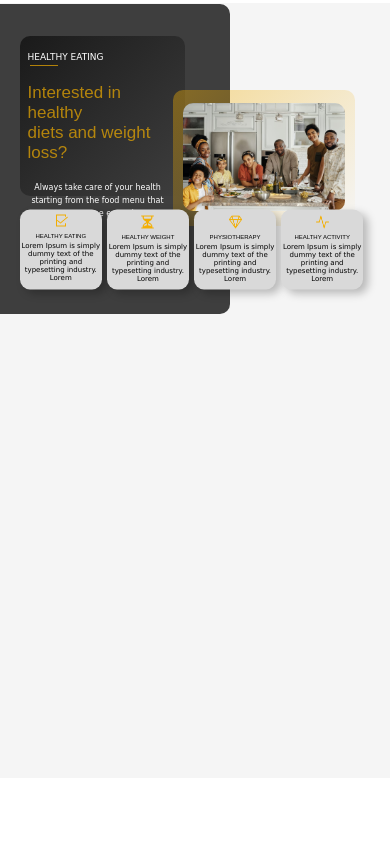
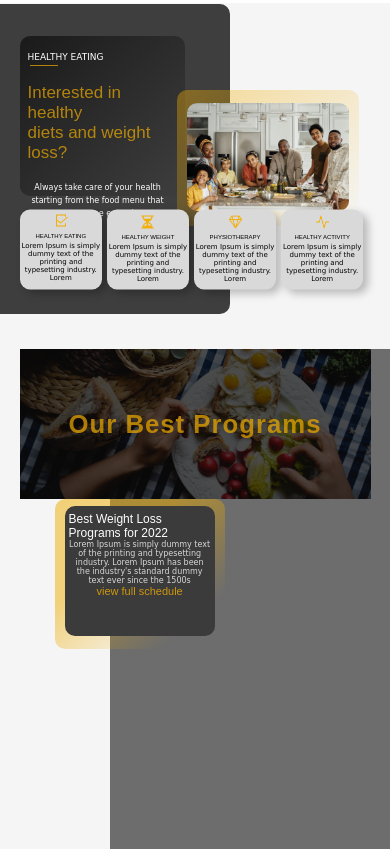
Before and after one commit to JerryJeager/Manna-landing-page, a plain HTML site: page index.html in a window 390 px wide. Shown: the part 66-915 px from the top of the page. Before the commit the page ends 844 px from the top, so only its background shows below. Drawn offline with Linux system fonts and the light colour scheme; a web font is replaced by a local one.

Commit message:
testing phone layout of best programs section

```diff
--- a/index.html
+++ b/index.html
@@ -125,6 +125,30 @@
                 </div>
             </div>
         </section>
+        <section id="Our-best-programs-section">
+            <div class="Our-best-programs">
+                <div class="best-programs-contents">
+                    <div class="best-programs-img">
+                        <h3>Our Best Programs</h3>
+                    </div>
+                </div>
+                <div class="weight-loss-container">
+                    <div class="weight-loss">
+                        <div class="weight-loss-card-bg">
+                            <div class="weight-loss-card">
+                                <h2>Best Weight Loss Programs for 2022</h2>
+                                <p>Lorem Ipsum is simply dummy text of the printing and typesetting industry. Lorem Ipsum has been the industry's standard
+                                dummy text ever since the 1500s</p>
+                                <div class="full-schedule">
+                                    <button>view full schedule</button>
+                                </div>
+                            </div>
+                        </div>
+                        <div class="weight-loss-plan"></div>
+                    </div>
+                </div>
+            </div>
+        </section>
     </main>
     <script src="script.js"></script>
 </body>
--- a/styles.css
+++ b/styles.css
@@ -6,10 +6,8 @@
 }
 html, body{
     scroll-behavior: smooth;
+    background-color: #f5f5f5;
     /* scroll-padding-top: var(--scroll-padding, 90px); */
-}
-body{
-    scroll-padding-top: var(--scroll-padding, 150px);
 }
 header{
     background-color: #ffffff;
@@ -118,7 +116,6 @@ header{
 main{
     height: 100vh;
     width: 100%;
-    background-color: #f5f5f5;
 }
 #intro{
     width: 100%;
@@ -147,8 +144,10 @@ main{
 }
 .healthyEating-and-family{
     max-width: 100%;
+    width: 100%;
     height: 190px;
     display: flex;
+    justify-content: space-between;
 }
 .family-wrapper{
     display: flex;
@@ -284,3 +283,79 @@ main{
     width: inherit;
     height: inherit;
 }
+#Our-best-programs-section{
+    width: 100%;
+    height: auto;
+}
+.Our-best-programs{
+    width: 100%;
+    margin-top: 2em;
+    height: 500px;
+    background: linear-gradient(to right, #f5f5f5 0%, #f5f5f5 28.3%,  hsla(0, 0%, 7%, 0.6) 28.3%, hsla(0, 0%, 7%, 0.6) 100% );
+}
+.best-programs-contents{
+    width: 90%;
+    margin: 0 auto;
+}
+.best-programs-img{
+    height: 150px;
+    background: linear-gradient(hsla(0, 0%, 0%, 0.7), hsla(0, 0%, 0%, 0.7)), url('./images/mana imgs including bgs/bestPrograms.jpeg') center/cover no-repeat;
+    display: flex;
+    justify-content: center;
+    align-items: center;
+    font-size: 22px;
+    font-family: 'Jockey One', sans-serif;
+    font-weight: 400;
+    color: hsla(43, 100%, 47%, 0.7);
+    line-height: 40px;
+    letter-spacing: 1px;
+}
+.weight-loss-container{
+    display: flex;
+    width: 90%;
+    margin: 0 auto;
+    justify-content: flex-end;
+}
+.weight-loss{
+    width: 90%;
+    height: 350px;
+    display: flex;
+}
+.weight-loss-card-bg{
+    width: 170px;
+    height: 150px;
+    background: linear-gradient(139.69deg, rgba(238, 172, 0, 0.5) 36.23%, rgba(238, 172, 0, 0) 81.16%);
+    border-radius: 10px;
+    padding: 7px 5px 7px 5px;
+}
+.weight-loss-card{
+    margin: auto;
+    width: 150px;
+    height: 130px;
+    border-radius: 10px;
+    background-color: hsla(0, 0%, 23%, 1);
+    padding: 6px 4px 6px 4px;
+}
+.weight-loss-card h2{
+    color: hsla(0, 0%, 100%, 1);
+    font-size: 12px;
+    text-align: left;
+    font-family: 'Jockey One', sans-serif;
+    font-weight: 400;
+}
+.weight-loss-card p{
+    color: hsla(0, 0%, 100%, .8);
+    font-size: 8px;
+    font-family: 'Averia Sans Libre', cursive;
+}
+.full-schedule{
+    display: flex;
+    justify-content: center;
+}
+.weight-loss-card button{
+    color: hsla(43, 98%, 48%, 0.8);
+    background: none;
+    border: none;
+    font-size: 11px;
+    font-family: 'Jockey One', sans-serif;
+}
```
Also changed, not shown: images/mana imgs including bgs/bestPrograms.jpeg (renamed from images/mana imgs including bgs/WhatsApp Image 2022-08-27 at 8.28.10 PM.jpeg). Lines whose indentation alone changed are shown as unchanged.
